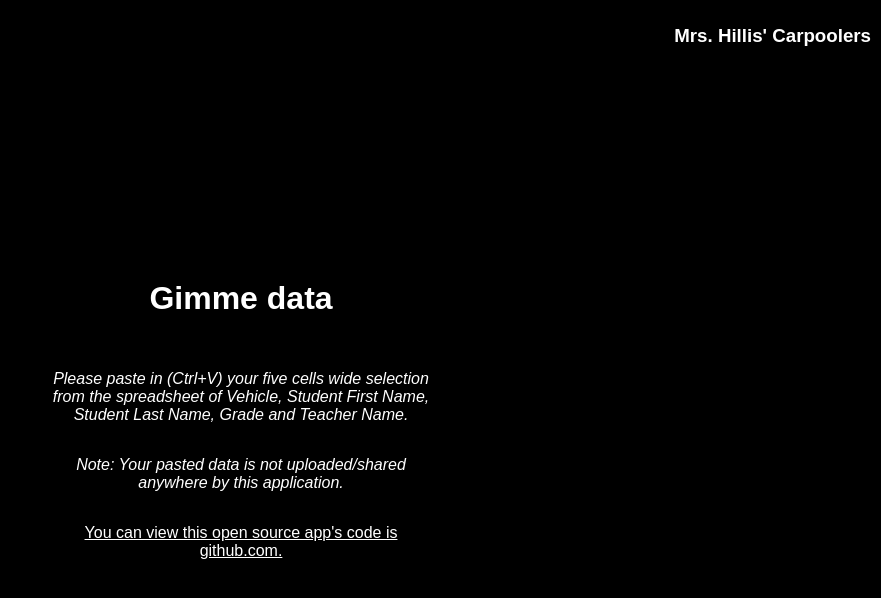
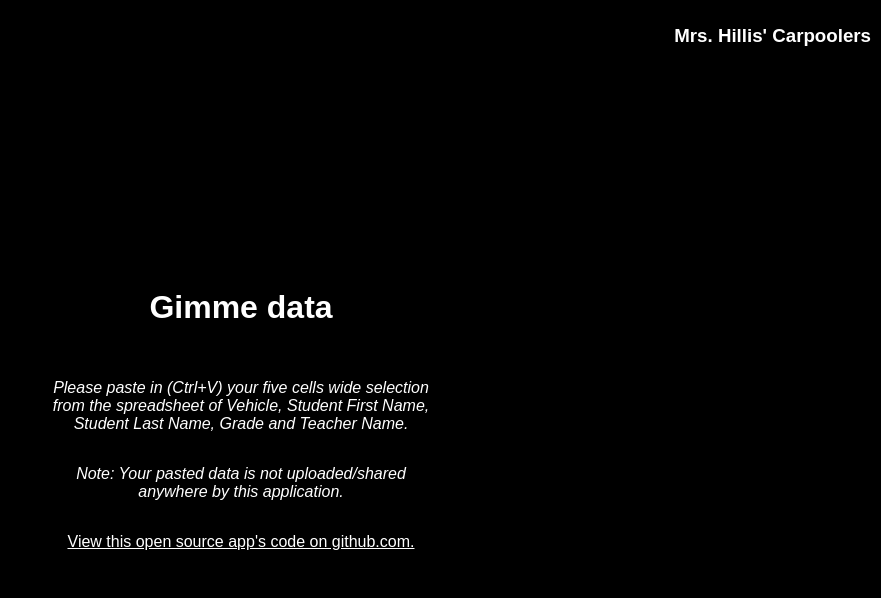
Before and after one commit to JasonKleban/carpoolers, a React app: page / in a window 1280 px wide. Shown: the top 598 px of the page, without its empty margins (399-1280 px from the left). Built offline with nearby package versions, Linux system fonts and the light colour scheme; the HTML template or start-up script is replaced by a standard one.

Commit message:
spelling fix

```diff
--- a/src/gimme-data.tsx
+++ b/src/gimme-data.tsx
@@ -143,7 +143,7 @@ export const GimmeData = ({ onSetData }: GimmeDataProps) => {
         </i>
         <i className={classnames(styles.instructions)}>Note: Your pasted data is not uploaded/shared anywhere by this application.</i>
         <a className={classnames(styles.instructions, styles.link)} href="https://github.com/JasonKleban/carpoolers" target="_blank">
-          You can view this open source app's code is github.com.
+          View this open source app's code on github.com.
         </a>
     </div>);
 }
```
